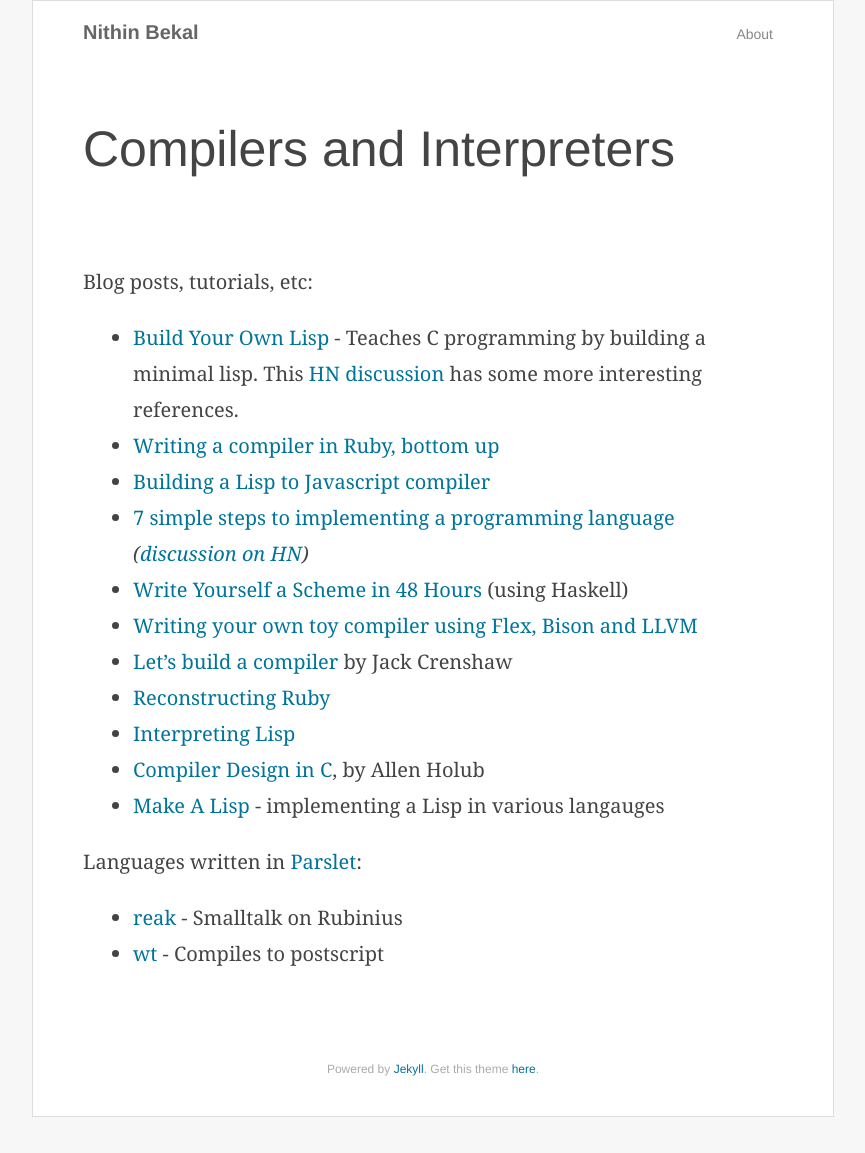
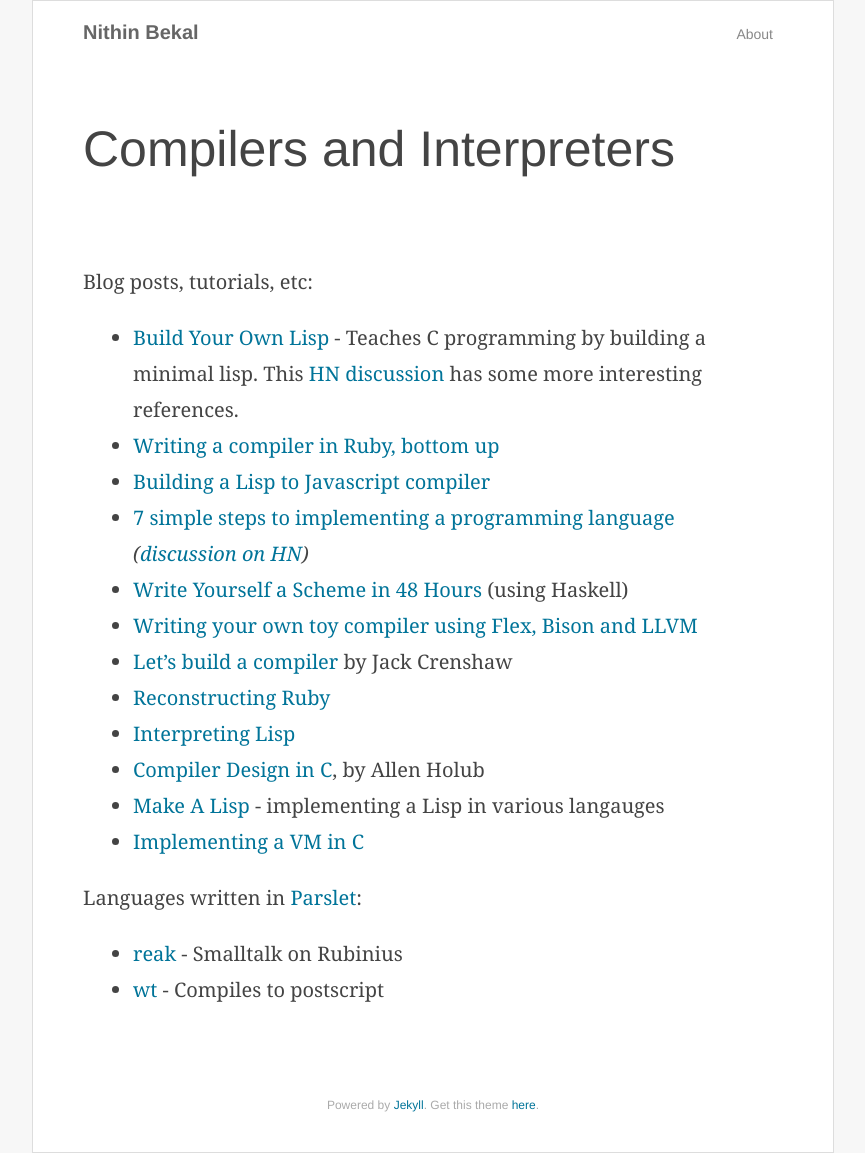
Before and after one commit to nithinbekal/nithinbekal.github.io, a Jekyll site: the page built from notes/compilers.md, in a window 1280 px wide. Shown: the whole page, without its empty margins (207-1072 px from the left). Built offline with Jekyll 4.4.1, drawn with Linux system fonts in a browser that asks for light colours; before the commit the page ends 1117 px from its top, so only the background shows below that.

Commit message:
New virtual machine related bookmark

```diff
--- a/notes/compilers.md
+++ b/notes/compilers.md
@@ -19,6 +19,7 @@
 * [Interpreting Lisp](http://www.civilized.com/getlisp.html)
 * [Compiler Design in C](http://www.holub.com/software/compiler.design.in.c.html), by Allen Holub
 * [Make A Lisp](https://github.com/kanaka/mal) - implementing a Lisp in various langauges
+* [Implementing a VM in C](https://news.ycombinator.com/item?id=9516656)
 
 Languages written in [Parslet](http://kschiess.github.io/parslet/):
 
```
